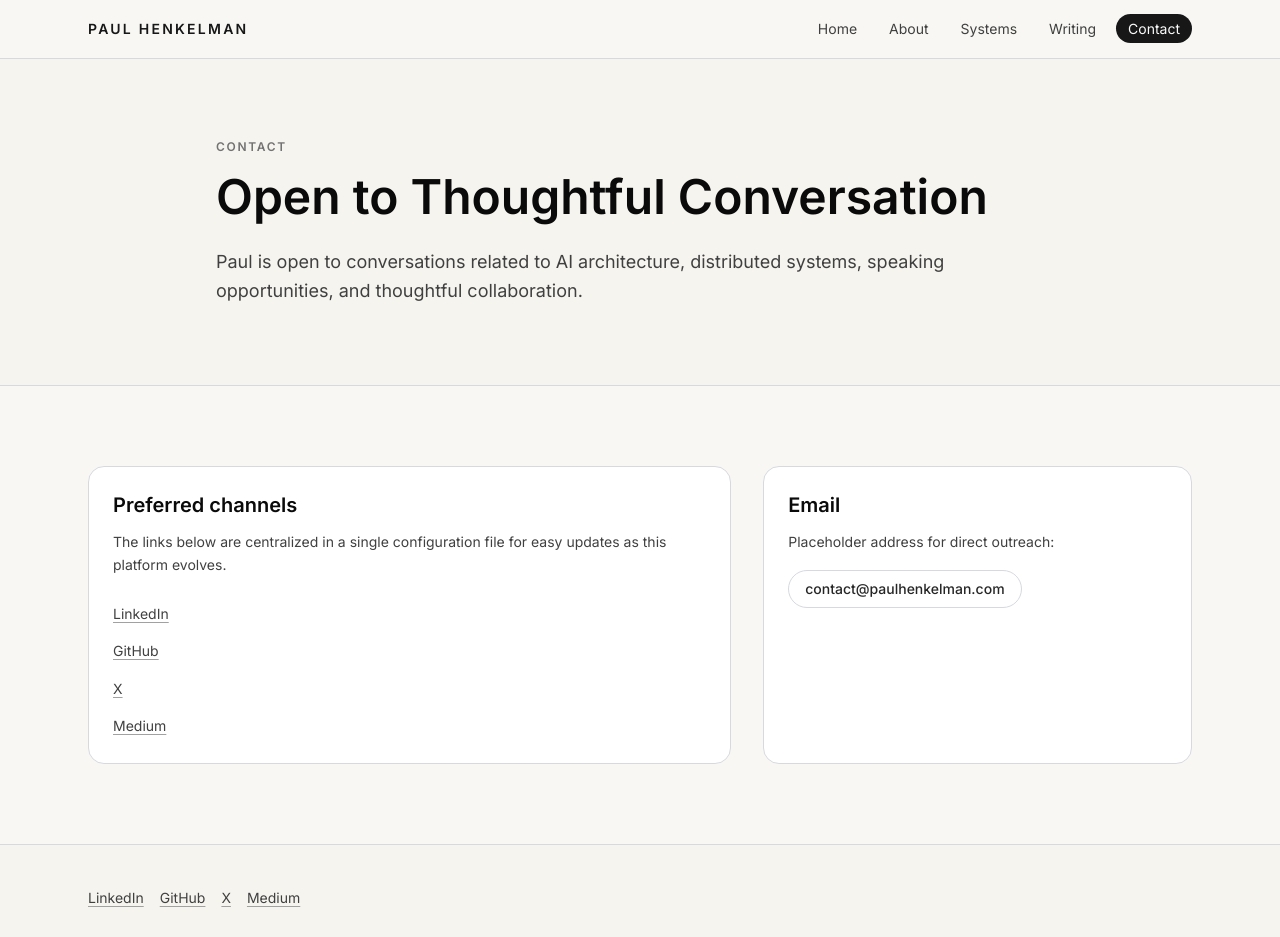
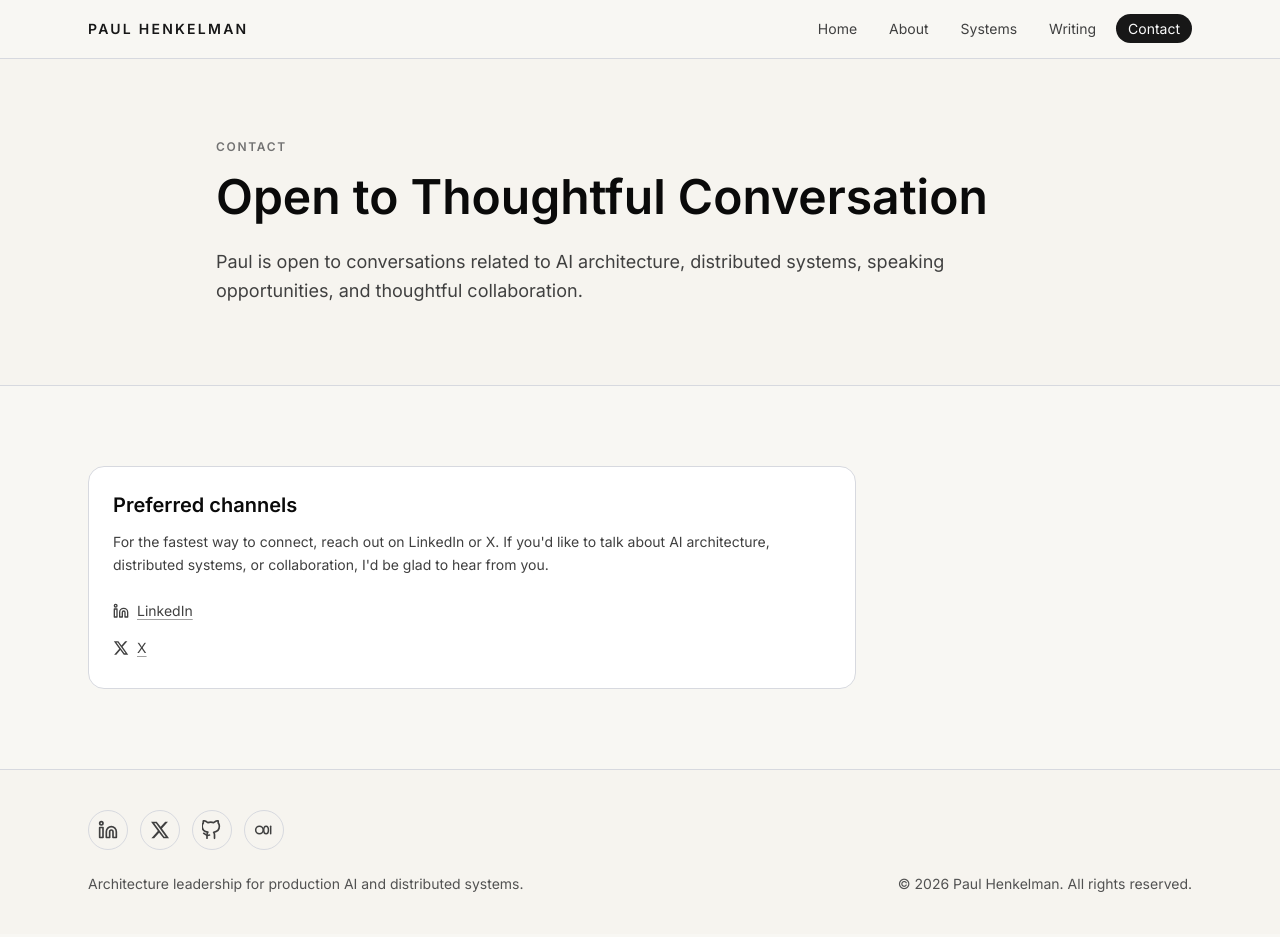
Before and after one commit to wondermuttt/paulhenkelman-com, a Next.js app: page /contact in a window 1280 px wide. Shown: the top 937 px of the page. Built offline with nearby package versions, Linux system fonts and the light colour scheme.

Commit message:
Update contact channels and icon-only footer socials

```diff
--- a/app/contact/page.tsx
+++ b/app/contact/page.tsx
@@ -1,10 +1,8 @@
 import type { Metadata } from "next";
-import Link from "next/link";
 
 import { PageIntro } from "@/components/ui/page-intro";
 import { Section } from "@/components/ui/section";
 import { SocialLinks } from "@/components/ui/social-links";
-import { siteConfig } from "@/content/site";
 import { buildMetadata } from "@/lib/metadata";
 
 export const metadata: Metadata = buildMetadata({
@@ -24,31 +22,16 @@ export default function ContactPage() {
       />
 
       <Section>
-        <div className="grid gap-8 md:grid-cols-[1.5fr_1fr]">
-          <article className="rounded-2xl border border-black/10 bg-white p-6">
+        <article className="max-w-3xl rounded-2xl border border-black/10 bg-white p-6">
           <h2 className="text-xl font-semibold text-neutral-950">Preferred channels</h2>
           <p className="mt-3 text-sm leading-relaxed text-neutral-700">
-              The links below are centralized in a single configuration file for easy updates as this
-              platform evolves.
+            For the fastest way to connect, reach out on LinkedIn or X. If you&apos;d like to talk about AI
+            architecture, distributed systems, or collaboration, I&apos;d be glad to hear from you.
           </p>
           <div className="mt-6">
-              <SocialLinks direction="column" />
+            <SocialLinks direction="column" include={["linkedin", "x"] as const} />
           </div>
         </article>
-
-          <article className="rounded-2xl border border-black/10 bg-white p-6">
-            <h2 className="text-xl font-semibold text-neutral-950">Email</h2>
-            <p className="mt-3 text-sm leading-relaxed text-neutral-700">
-              Placeholder address for direct outreach:
-            </p>
-            <Link
-              href={`mailto:${siteConfig.email}`}
-              className="mt-4 inline-flex rounded-full border border-neutral-300 px-4 py-2 text-sm font-medium text-neutral-800 transition-colors hover:border-neutral-500 hover:bg-neutral-50 focus-visible:outline focus-visible:outline-2 focus-visible:outline-offset-3 focus-visible:outline-neutral-700"
-            >
-              {siteConfig.email}
-            </Link>
-          </article>
-        </div>
       </Section>
     </>
   );
--- a/components/layout/footer.tsx
+++ b/components/layout/footer.tsx
@@ -8,7 +8,10 @@ export function Footer() {
   return (
     <footer className="border-t border-black/10 bg-[#f6f4ef]">
       <div className="mx-auto flex w-full max-w-6xl flex-col gap-6 px-6 py-10">
-        <SocialLinks />
+        <SocialLinks
+          showLabel={false}
+          include={["linkedin", "x", "github", "medium"] as const}
+        />
         <div className="flex flex-col gap-1 text-sm text-neutral-600 sm:flex-row sm:items-center sm:justify-between">
           <p>{siteConfig.footerIdentity}</p>
           <p>© {year} Paul Henkelman. All rights reserved.</p>
--- a/components/ui/social-links.tsx
+++ b/components/ui/social-links.tsx
@@ -5,16 +5,100 @@ import { siteConfig, socialLabels, type SocialKey } from "@/content/site";
 type SocialLinksProps = {
   className?: string;
   direction?: "row" | "column";
+  include?: readonly SocialKey[];
+  showLabel?: boolean;
 };
 
-export function SocialLinks({ className, direction = "row" }: SocialLinksProps) {
+type SocialIconProps = {
+  social: SocialKey;
+  className?: string;
+};
+
+function SocialIcon({ social, className }: SocialIconProps) {
+  const svgProps = {
+    viewBox: "0 0 24 24",
+    className,
+    "aria-hidden": true as const,
+  };
+
+  switch (social) {
+    case "linkedin":
+      return (
+        <svg
+          {...svgProps}
+          fill="none"
+          stroke="currentColor"
+          strokeWidth="2"
+          strokeLinecap="round"
+          strokeLinejoin="round"
+        >
+          <path d="M16 8a6 6 0 0 1 6 6v7h-4v-7a2 2 0 0 0-2-2 2 2 0 0 0-2 2v7h-4v-7a6 6 0 0 1 6-6z" />
+          <rect width="4" height="12" x="2" y="9" />
+          <circle cx="4" cy="4" r="2" />
+        </svg>
+      );
+
+    case "github":
+      return (
+        <svg
+          {...svgProps}
+          fill="none"
+          stroke="currentColor"
+          strokeWidth="2"
+          strokeLinecap="round"
+          strokeLinejoin="round"
+        >
+          <path d="M15 22v-4a4.8 4.8 0 0 0-1-3.2c3.3-.4 6.8-1.6 6.8-7.2A5.6 5.6 0 0 0 19.4 3.5 5.2 5.2 0 0 0 19.3 1S17.7.5 14 3.1a13.4 13.4 0 0 0-7 0C3.3.5 1.7 1 1.7 1a5.2 5.2 0 0 0-.1 2.5A5.6 5.6 0 0 0 .2 7.4c0 5.6 3.5 6.8 6.8 7.2a4.8 4.8 0 0 0-1 3.2v4" />
+          <path d="M9 18c-4.5 2-5-2-7-2" />
+        </svg>
+      );
+
+    case "x":
+      return (
+        <svg {...svgProps} fill="currentColor">
+          <path d="M18.244 2h3.308l-7.226 8.26L22.83 22h-6.658l-5.214-6.817L4.99 22H1.68l7.73-8.835L1.254 2h6.827l4.713 6.231L18.244 2Zm-1.167 18h1.833L7.08 3.897H5.114L17.077 20Z" />
+        </svg>
+      );
+
+    case "medium":
+      return (
+        <svg
+          {...svgProps}
+          fill="none"
+          stroke="currentColor"
+          strokeWidth="1.8"
+          strokeLinecap="round"
+          strokeLinejoin="round"
+        >
+          <circle cx="6.5" cy="12" r="4.5" />
+          <ellipse cx="14.5" cy="12" rx="2.8" ry="4.5" />
+          <line x1="20" y1="7.5" x2="20" y2="16.5" />
+        </svg>
+      );
+
+    default:
+      return null;
+  }
+}
+
+export function SocialLinks({
+  className,
+  direction = "row",
+  include,
+  showLabel = true,
+}: SocialLinksProps) {
+  const keys = include ?? siteConfig.socialLabelOrder;
+  const isIconOnly = !showLabel;
+
   return (
     <ul
-      className={`${direction === "row" ? "flex flex-wrap gap-4" : "flex flex-col gap-3"} ${className ?? ""}`.trim()}
+      className={`${
+        direction === "row" ? "flex flex-wrap items-center gap-3" : "flex flex-col gap-3"
+      } ${className ?? ""}`.trim()}
     >
-      {siteConfig.socialLabelOrder.map((key) => {
+      {keys.map((key) => {
         const href = siteConfig.socialLinks[key];
-        const label = socialLabels[key as SocialKey];
+        const label = socialLabels[key];
 
         return (
           <li key={key}>
@@ -22,10 +106,16 @@ export function SocialLinks({ className, direction = "row" }: SocialLinksProps)
               href={href}
               target="_blank"
               rel="noreferrer noopener"
-              className="text-sm text-neutral-700 underline decoration-neutral-400 underline-offset-4 transition-colors hover:text-neutral-950 focus-visible:outline focus-visible:outline-2 focus-visible:outline-offset-3 focus-visible:outline-neutral-700"
+              className={
+                isIconOnly
+                  ? "inline-flex h-10 w-10 items-center justify-center rounded-full border border-neutral-300 text-neutral-700 transition-colors hover:border-neutral-500 hover:bg-neutral-50 hover:text-neutral-950 focus-visible:outline focus-visible:outline-2 focus-visible:outline-offset-3 focus-visible:outline-neutral-700"
+                  : "inline-flex items-center gap-2 text-sm text-neutral-700 underline decoration-neutral-400 underline-offset-4 transition-colors hover:text-neutral-950 focus-visible:outline focus-visible:outline-2 focus-visible:outline-offset-3 focus-visible:outline-neutral-700"
+              }
               aria-label={`Open ${label} profile`}
+              title={label}
             >
-              {label}
+              <SocialIcon social={key} className={isIconOnly ? "h-5 w-5" : "h-4 w-4"} />
+              {showLabel ? <span>{label}</span> : <span className="sr-only">{label}</span>}
             </Link>
           </li>
         );
--- a/content/site.ts
+++ b/content/site.ts
@@ -23,7 +23,7 @@ export const siteConfig = {
     x: "https://x.com/paul_henkelman",
     medium: "https://medium.com/@paulhenkelman",
   },
-  socialLabelOrder: ["linkedin", "github", "x", "medium"] as const,
+  socialLabelOrder: ["linkedin", "x", "github", "medium"] as const,
 };
 
 export type SocialKey = (typeof siteConfig.socialLabelOrder)[number];
```
Lines whose indentation alone changed are shown as unchanged.
